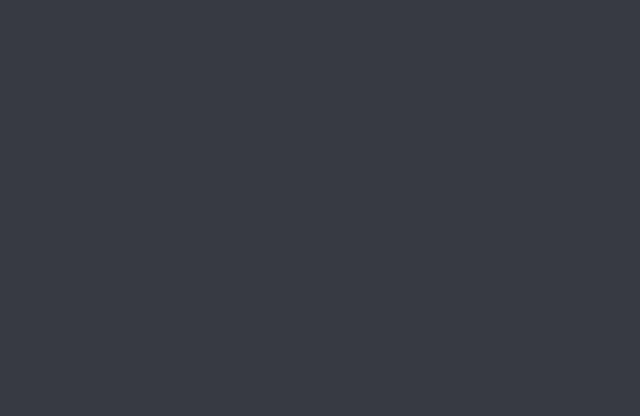
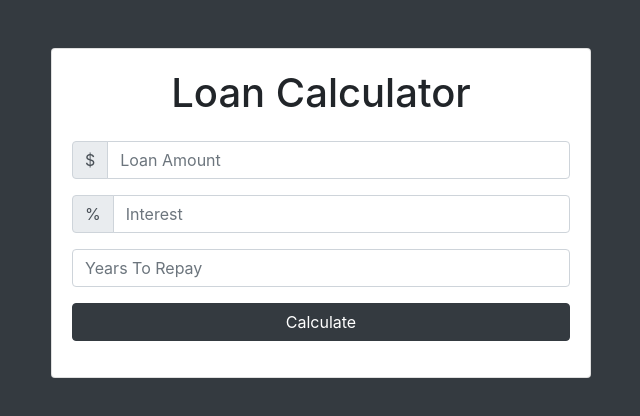
Before and after one commit to Dianakariuki/LOAN-CALCULATOR, a plain HTML site: page index.html in a window 1280 px wide. Shown: the whole page, without its empty margins (319-959 px from the left). Drawn offline with nearby package versions, Linux system fonts and the light colour scheme.

Commit message:
Feature: form group

```diff
--- a/index.html
+++ b/index.html
@@ -9,6 +9,38 @@
     <link rel="stylesheet" href="https://stackpath.bootstrapcdn.com/bootstrap/4.3.1/css/bootstrap.min.css" integrity="sha384-ggOyR0iXCbMQv3Xipma34MD+dH/1fQ784/j6cY/iJTQUOhcWr7x9JvoRxT2MZw1T" crossorigin="anonymous">
 </head>
 <body class="bg-dark">
-
+    <div class="container">
+        <div class="row">
+            <div class="col-6 mx-auto">
+                <div class="card card-body text-center mt-5">
+                    <h1 class="heading display-5 pb-3">Loan Calculator</h1>
+                    <form id="loan-form">
+                        <div class="form-group">
+                            <div class="input-group">
+                                <div class="input-group-prepend">
+                                    <span class="input-group-text">$</span>
+                                </div>
+                                <input type="text" class="form-control" id="amount" placeholder="Loan Amount">
+                            </div>
+                        </div>
+                        <div class="form-group">
+                            <div class="input-group">
+                                <div class="input-group-prepend">
+                                    <span class="input-group-text">%</span>
+                                </div>
+                                <input type="text" class="form-control" id="interest" placeholder="Interest">
+                            </div>
+                        </div>
+                        <div class="form-group">
+                            <input type="text" class="form-control" id="years" placeholder="Years To Repay">
+                        </div>
+                        <div class="form-group">
+                            <input type="submit" value="Calculate" class="btn btn-dark btn-block">
+                        </div>
+                    </form>
+                    </div>
+            </div>
+        </div>
+    </div>
 </body>
 </html>
```
